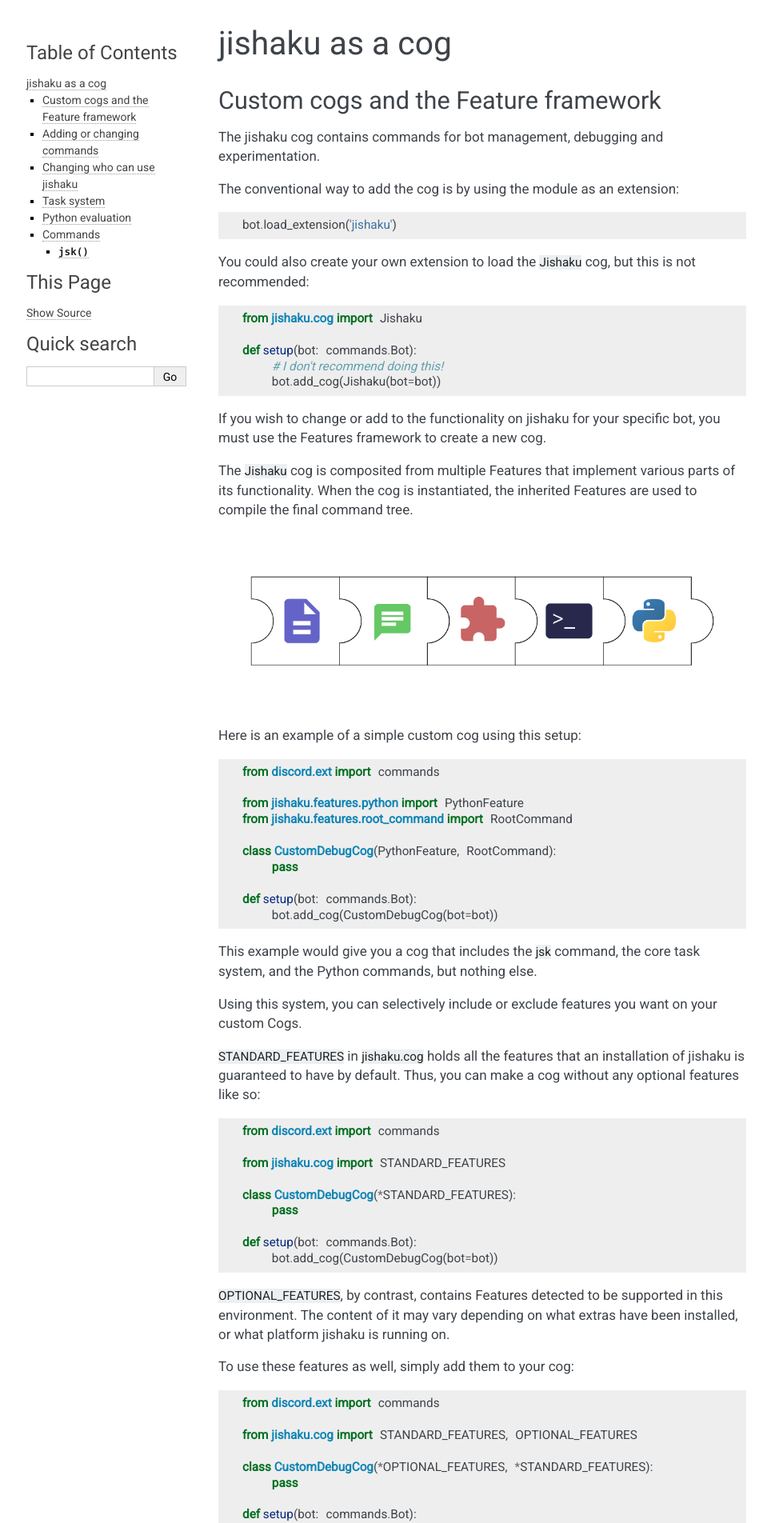
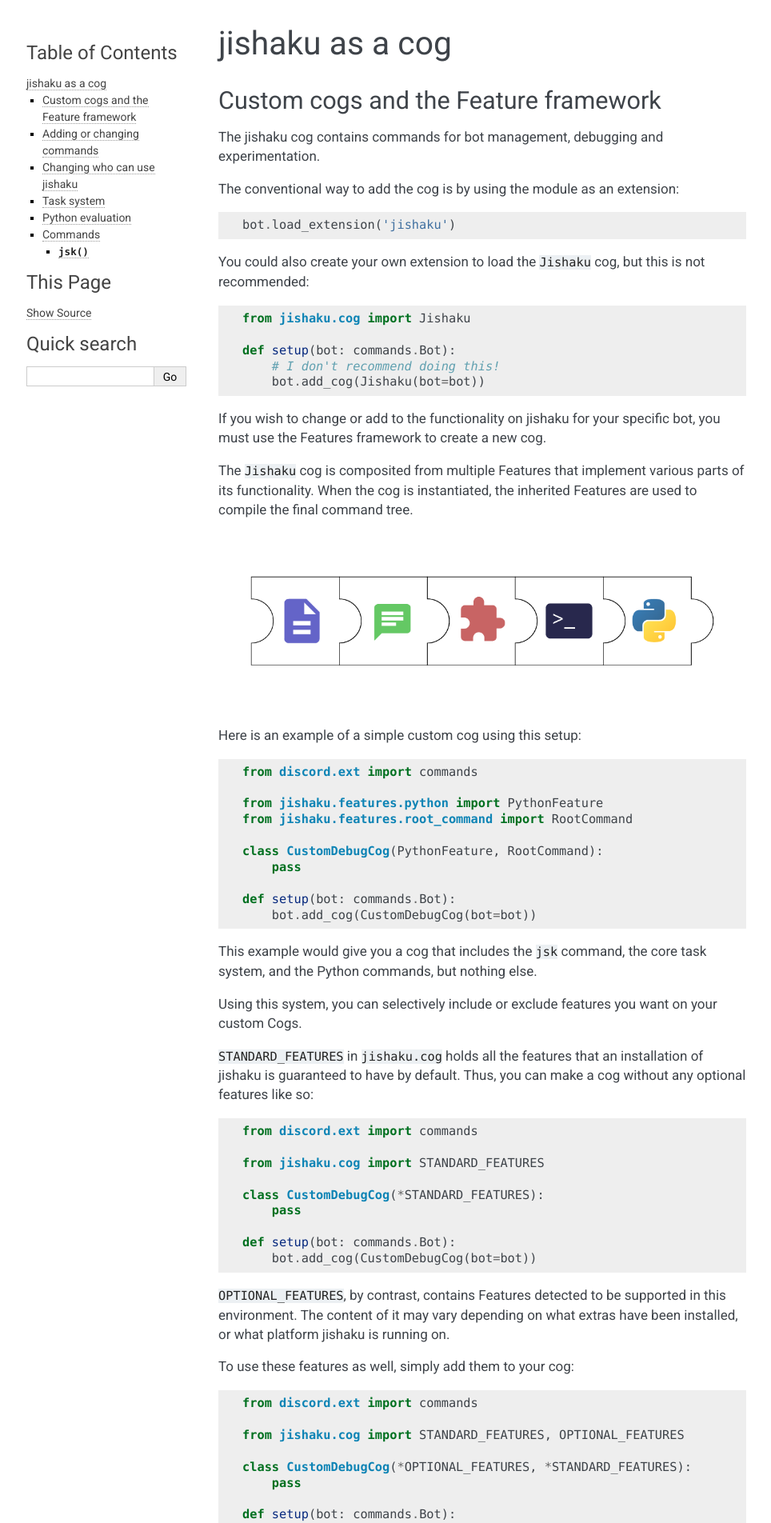
Before and after one commit to Gorialis/jishaku, a Sphinx documentation site: the page built from docs/cog.rst, in a window 1280 px wide. Shown: the top 1904 px of the page at 80% size, without its empty margins (147-1111 px from the left). Built offline with Sphinx 7.4.7, drawn with Linux system fonts in a browser that asks for light colours; the version number could not be read and is left out.

Commit message:
OK maybe not spans (messes with monospacing)

```diff
--- a/docs/_static/custom.css
+++ b/docs/_static/custom.css
@@ -2,7 +2,7 @@
 @import url('https://fonts.googleapis.com/css?family=Noto+Sans+JP|Roboto');
 
 body,
-div.body p, div.body span,
+div.body p,
 div.body h1, div.body h2, div.body h3, div.body h4, div.body h5, div.body h6,
 div.sphinxsidebar h3, div.sphinxsidebar h4, div.sphinxsidebar input {
   font-family: 'Roboto', 'Noto Sans JP', sans-serif;
```
